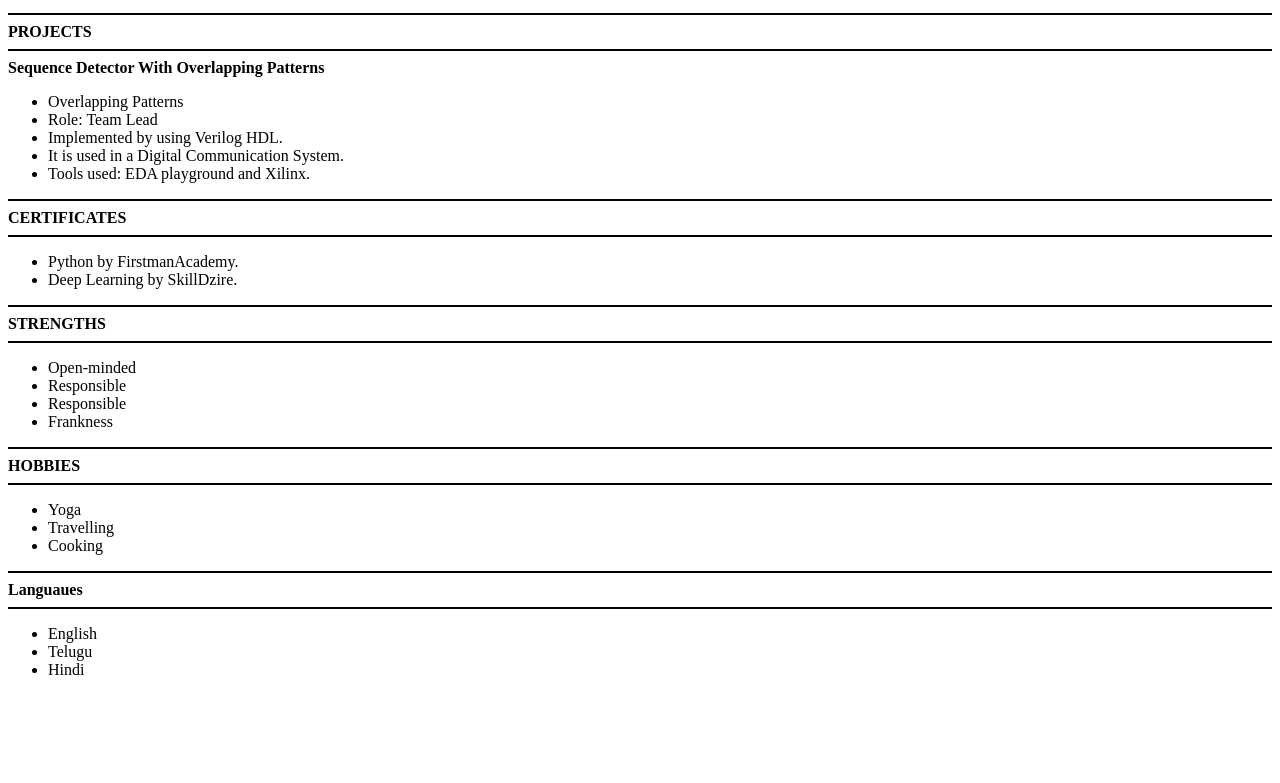
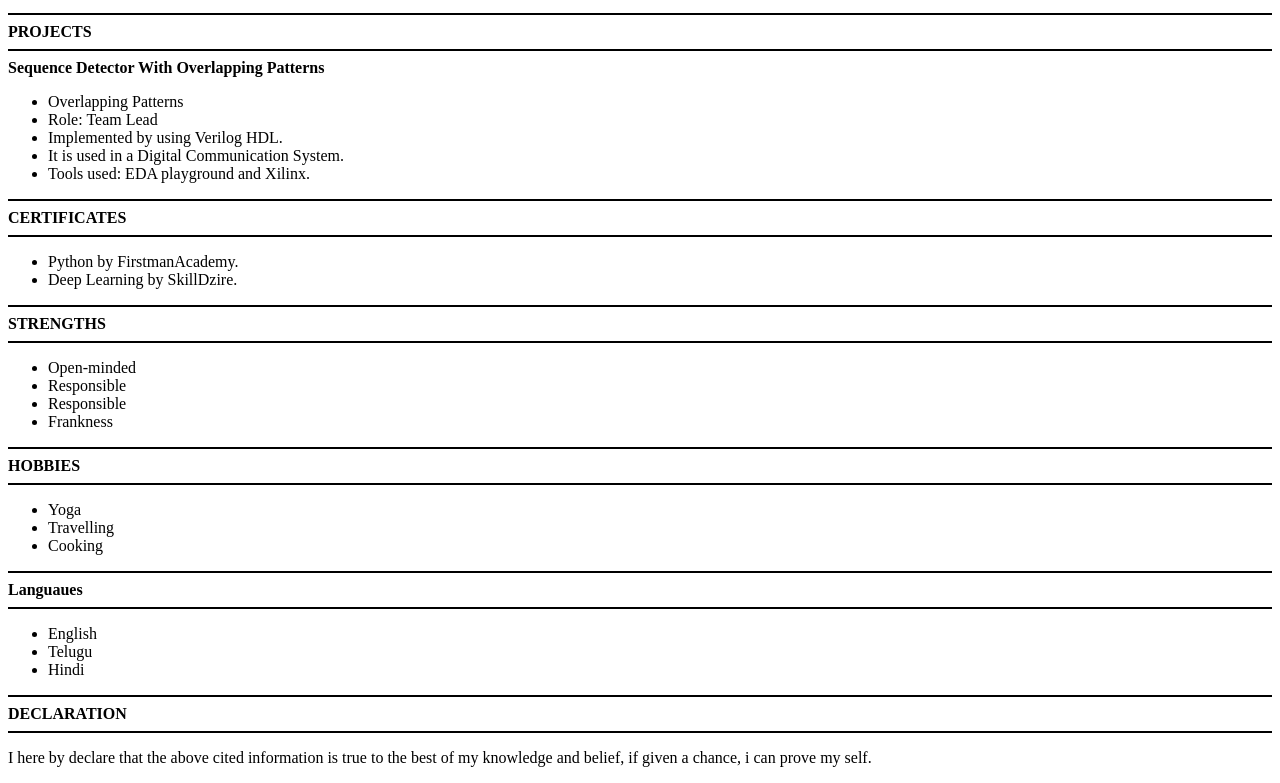
Before and after one commit to Chitturi-Geetasri/resume, a plain HTML site: page index.html in a window 1280 px wide. Shown: the part 900-1683 px from the top of the page. Before the commit the page ends 1595 px from the top, so only its background shows below. Drawn offline with Linux system fonts and the light colour scheme.

Commit message:
added description

```diff
--- a/index.html
+++ b/index.html
@@ -101,5 +101,11 @@
         <li>Telugu</li>
         <li>Hindi</li>
     </ul>
+     <hr color="black" size="2"></hr>
+    <b>DECLARATION</b>
+    <hr color="black" size="2"></hr>
+    <P>
+        I here by declare that the above cited information is true to the best of my knowledge and belief, if given a chance, i can prove my self.
+    </P>
 </body>
 </html>
```
